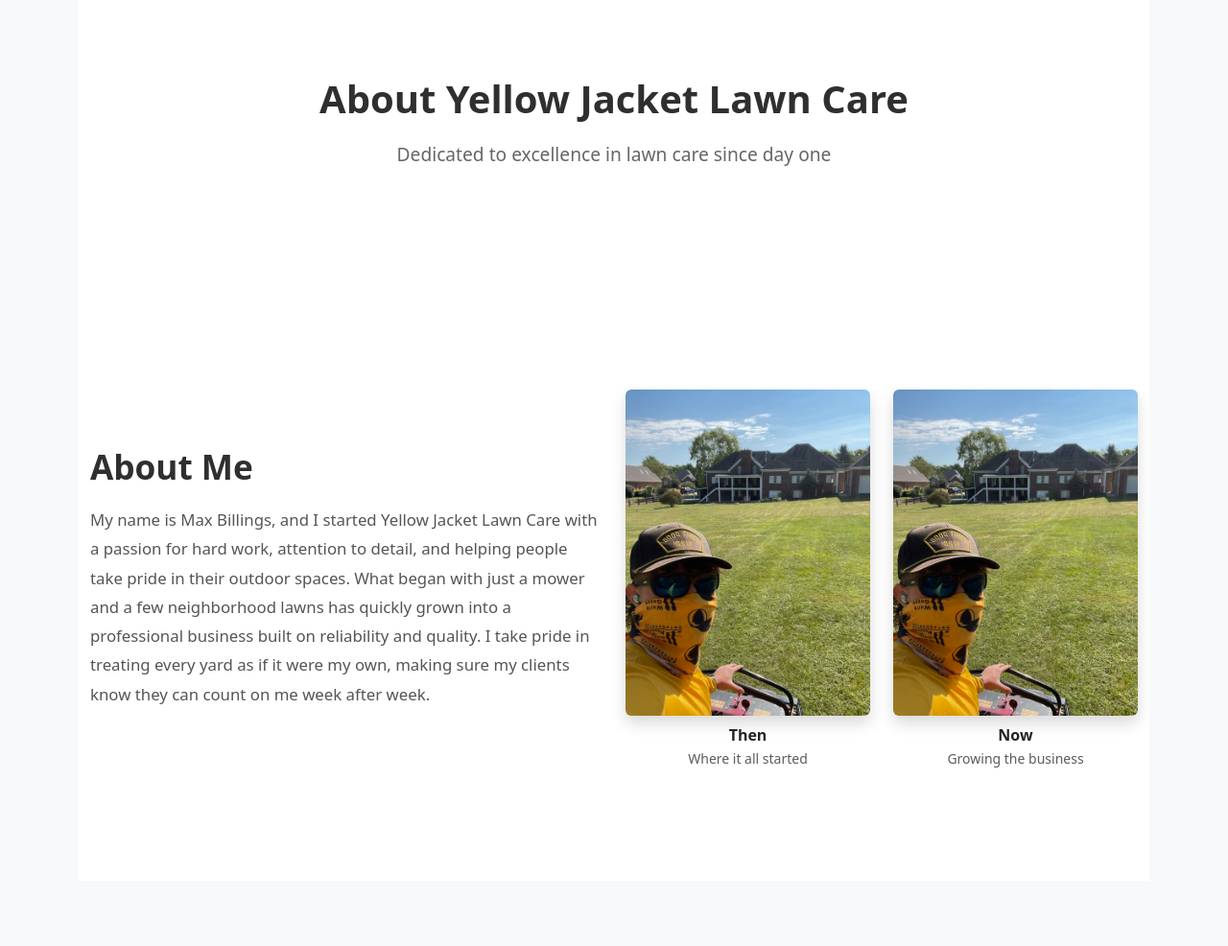
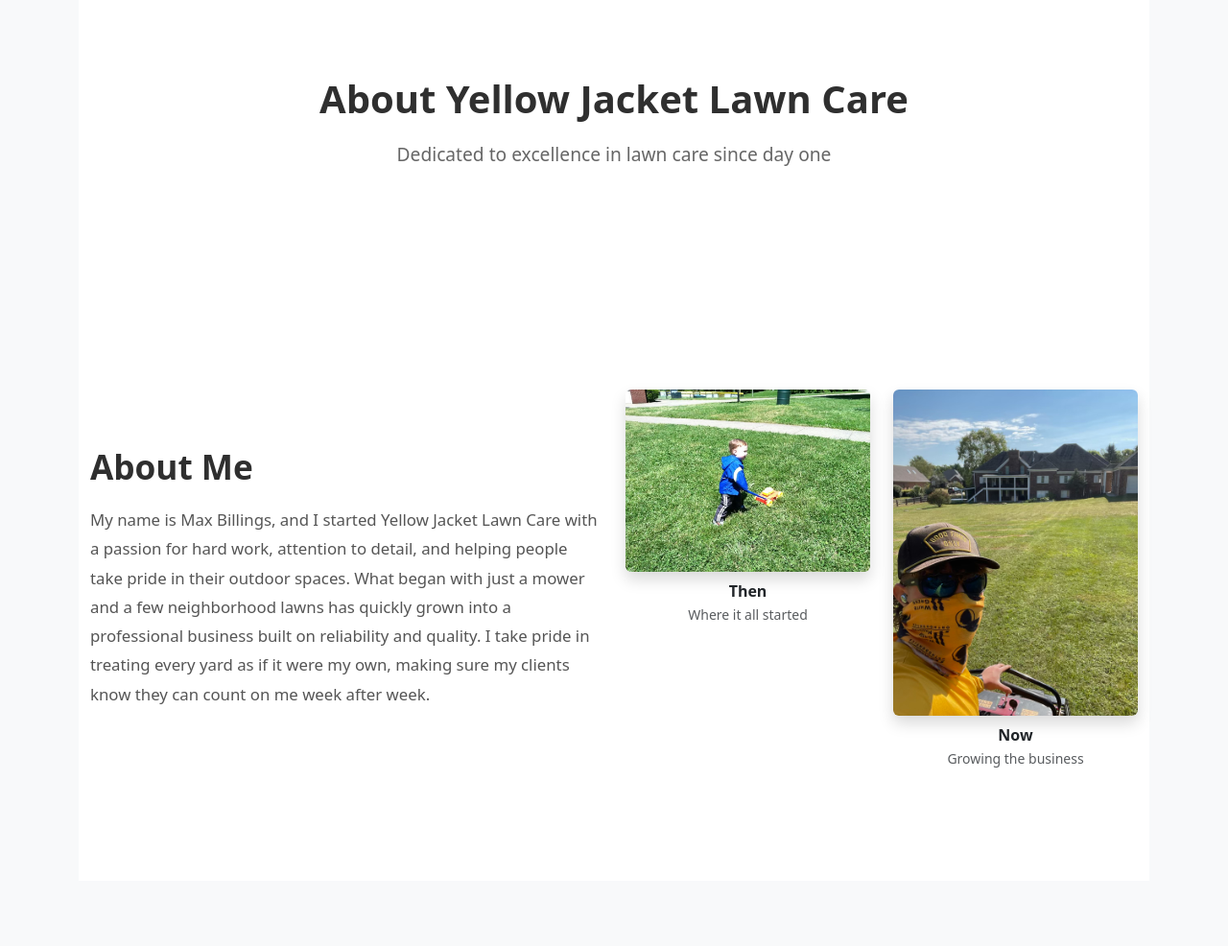
Before and after one commit to Ben-Meredith/lawn, a Flask app: page /about in a window 1280 px wide. Shown: the part 125-1111 px from the top of the page at 96% size. Run offline with Flask 3, Linux system fonts and the light colour scheme.

Commit message:
Update about.html

```diff
--- a/templates/about.html
+++ b/templates/about.html
@@ -24,7 +24,7 @@
                 <div class="row">
                     <div class="col-6 mb-3">
                         <div class="text-center">
-                            <img src="{{ url_for('static', filename='images/IMG_7753.jpeg') }}" alt="Max as a kid" class="img-fluid rounded shadow">
+                            <img src="{{ url_for('static', filename='images/IMG_4983.JPG') }}" alt="Max as a kid" class="img-fluid rounded shadow">
                             <p class="mt-2 mb-0"><strong>Then</strong></p>
                             <small class="text-muted">Where it all started</small>
                         </div>
```
